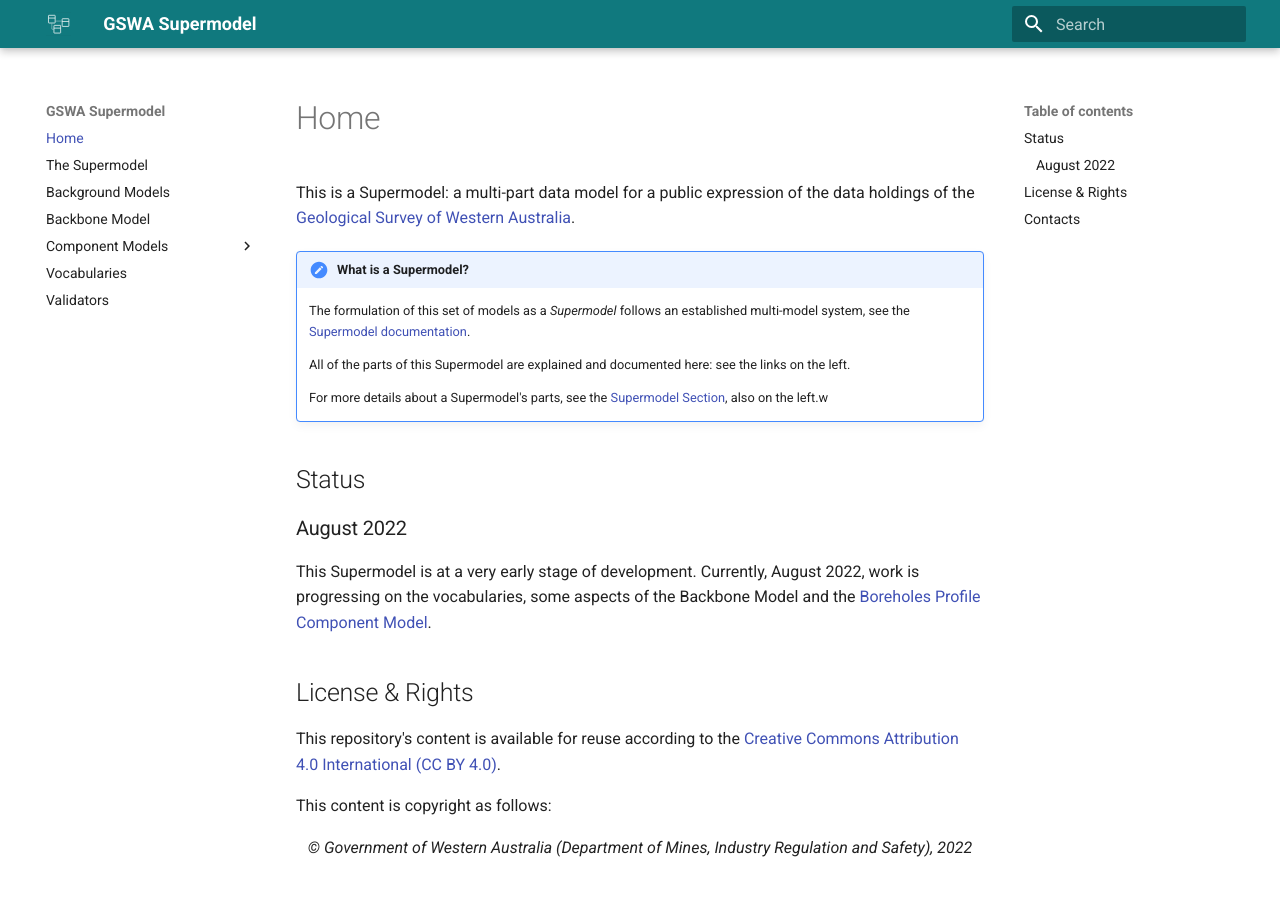
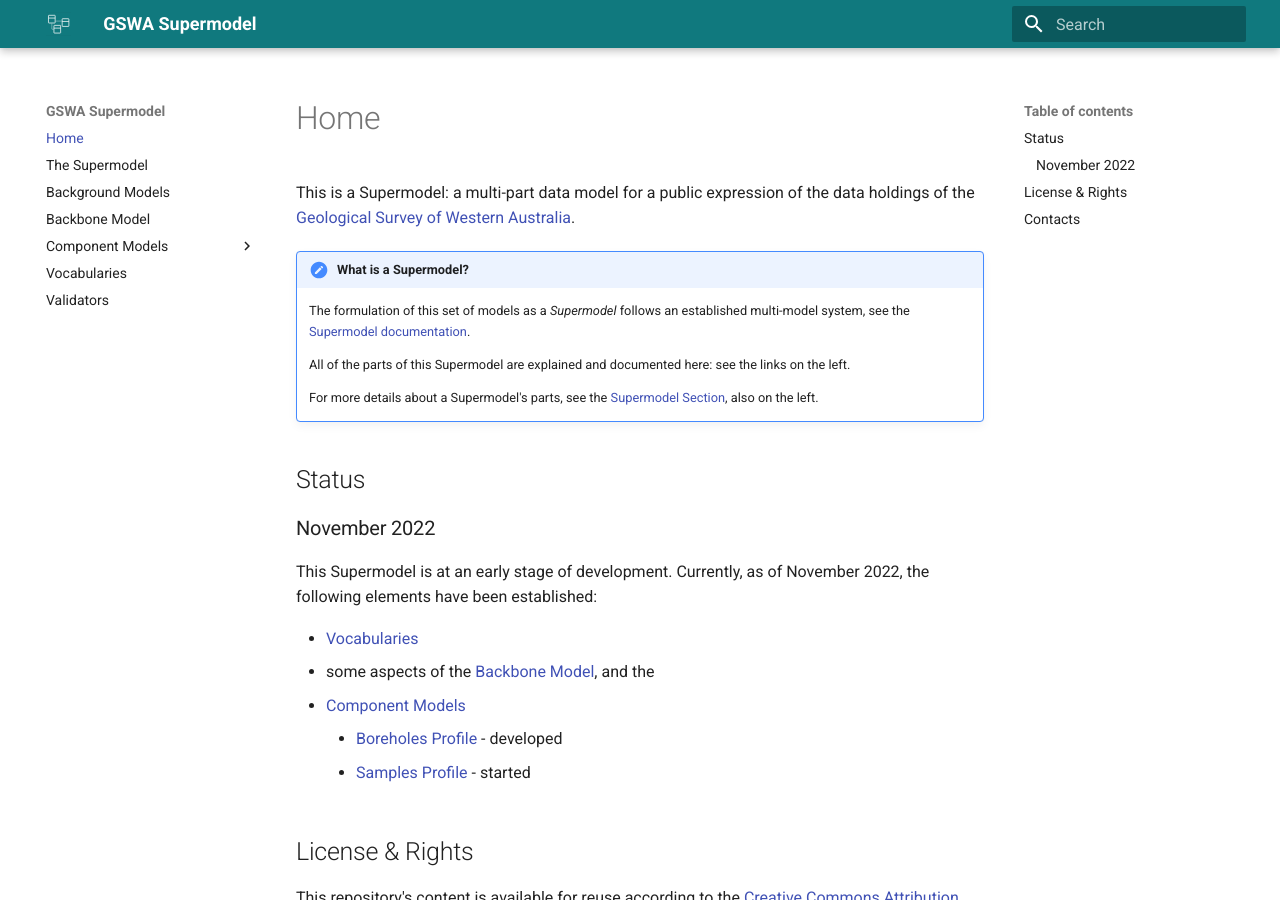
Before and after one commit to nicholascar/gswa-supermodel, an MkDocs documentation site: the page built from docs/index.md, in a window 1280 px wide and 900 px high. Built offline with MkDocs 1.6.1 and Material for MkDocs 9.7.7, drawn with Linux system fonts in a browser that asks for light colours.

Commit message:
Nov touch-ups

```diff
--- a/docs/index.md
+++ b/docs/index.md
@@ -5,13 +5,19 @@
 
     All of the parts of this Supermodel are explained and documented here: see the links on the left.
 
-    For more details about a Supermodel's parts, see the [Supermodel Section](supermodel.md), also on the left.w
+    For more details about a Supermodel's parts, see the [Supermodel Section](supermodel.md), also on the left.
 
 ## Status
 
-### August 2022
+### November 2022
 
-This Supermodel is at a very early stage of development. Currently, August 2022, work is progressing on the vocabularies, some aspects of the Backbone Model and the [Boreholes Profile Component Model](components.md#boreholes-profile).
+This Supermodel is at an early stage of development. Currently, as of November 2022, the following elements have been established:
+
+* [Vocabularies](vocabularies.md)
+* some aspects of the [Backbone Model](backbone.md), and the
+* [Component Models](components.md)
+    * [Boreholes Profile](components/boreholes-profile.md) - developed
+    * [Samples Profile](components/samples-profile.md) - started
 
 ## License & Rights
 
```
Also changed, not shown: README.md (+1 -1 lines), docs/vocabularies.md (+3 -0 lines).
